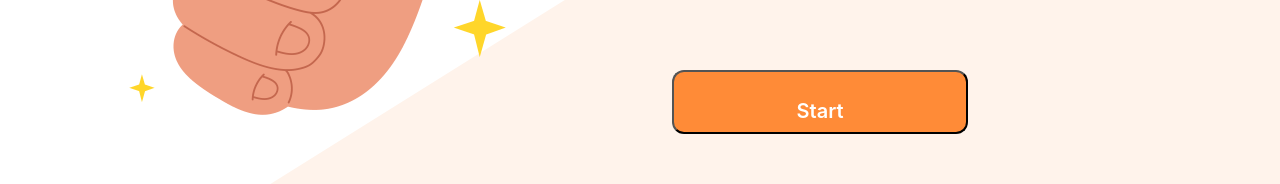
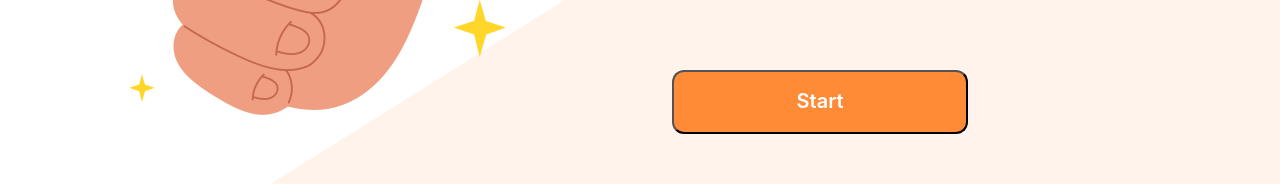
Before and after one commit to chepa17/Millionare, a React (Create React App) app: page / in a window 1280 px wide. Shown: the part 447-631 px from the top of the page. Built offline with nearby package versions, Linux system fonts and the light colour scheme.

Commit message:
button-fix

```diff
--- a/src/styles/styles.css
+++ b/src/styles/styles.css
@@ -25,7 +25,6 @@
     font-size: 20px;
     line-height: 116%;
     color: var(--white100);
-    padding-top: 21px;
     box-sizing: border-box;
 }
 
```
